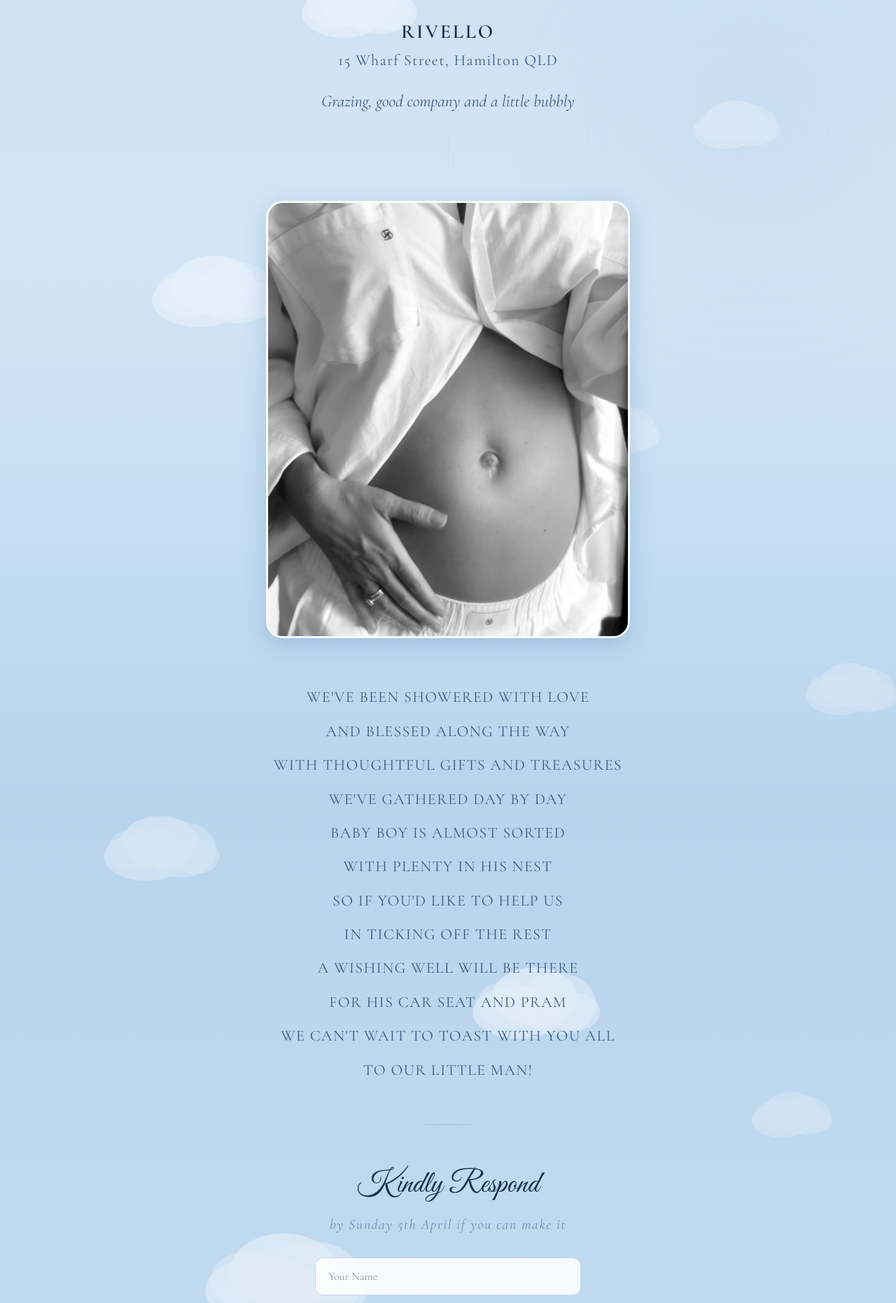
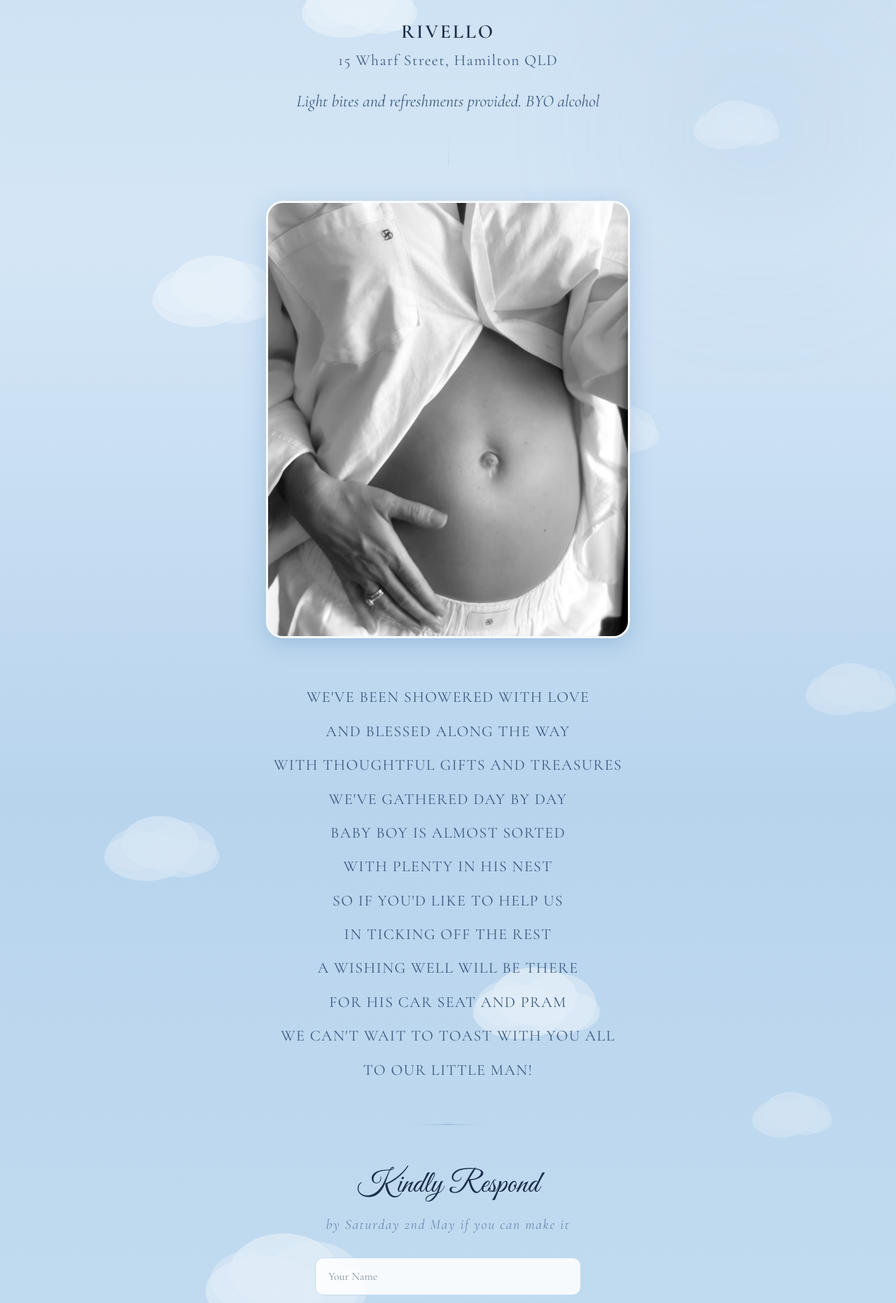
Before and after one commit to mitchbryant-git/mitch-bryant-project, a Next.js app: page /baby-shower in a window 1280 px wide. Shown: the part 462-2324 px from the top of the page at 70% size. Built offline with nearby package versions, Linux system fonts and the light colour scheme.

Commit message:
baby shower dates

```diff
--- a/app/baby-shower/page.js
+++ b/app/baby-shower/page.js
@@ -607,7 +607,7 @@ export default function BabyShowerPage() {
                 textTransform: "uppercase",
               }}
             >
-              Saturday April 11<sup style={{ fontSize: "0.6em" }}>th</sup> 2026
+              Saturday May 9<sup style={{ fontSize: "0.6em" }}>th</sup> 2026
             </div>
             <div
               style={{
@@ -654,7 +654,7 @@ export default function BabyShowerPage() {
                 fontWeight: 400,
               }}
             >
-              Grazing, good company and a little bubbly
+              Light bites and refreshments provided. BYO alcohol
             </div>
           </div>
 
@@ -709,7 +709,7 @@ export default function BabyShowerPage() {
                 fontStyle: "italic",
               }}
             >
-              by Sunday 5th April if you can make it
+              by Saturday 2nd May if you can make it
             </div>
           </div>
           <RSVPForm />
```
